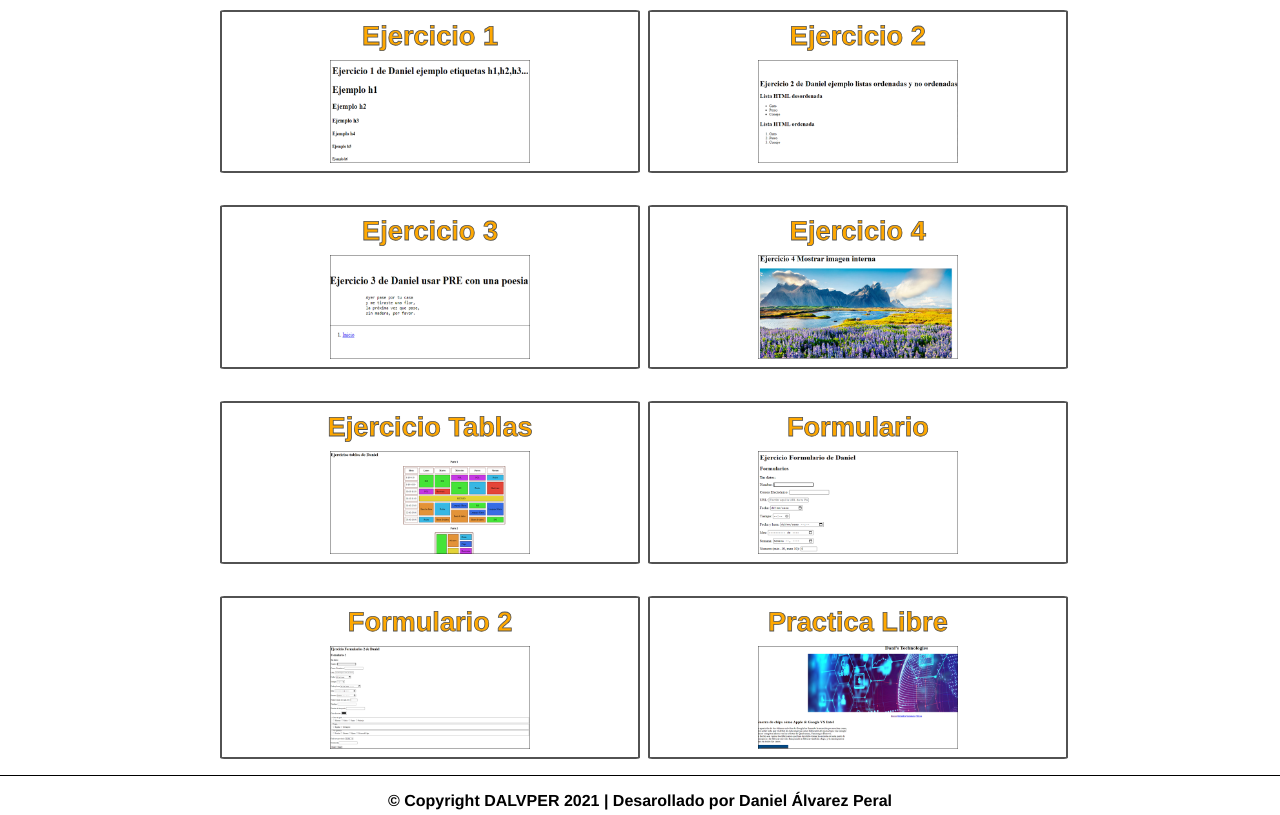
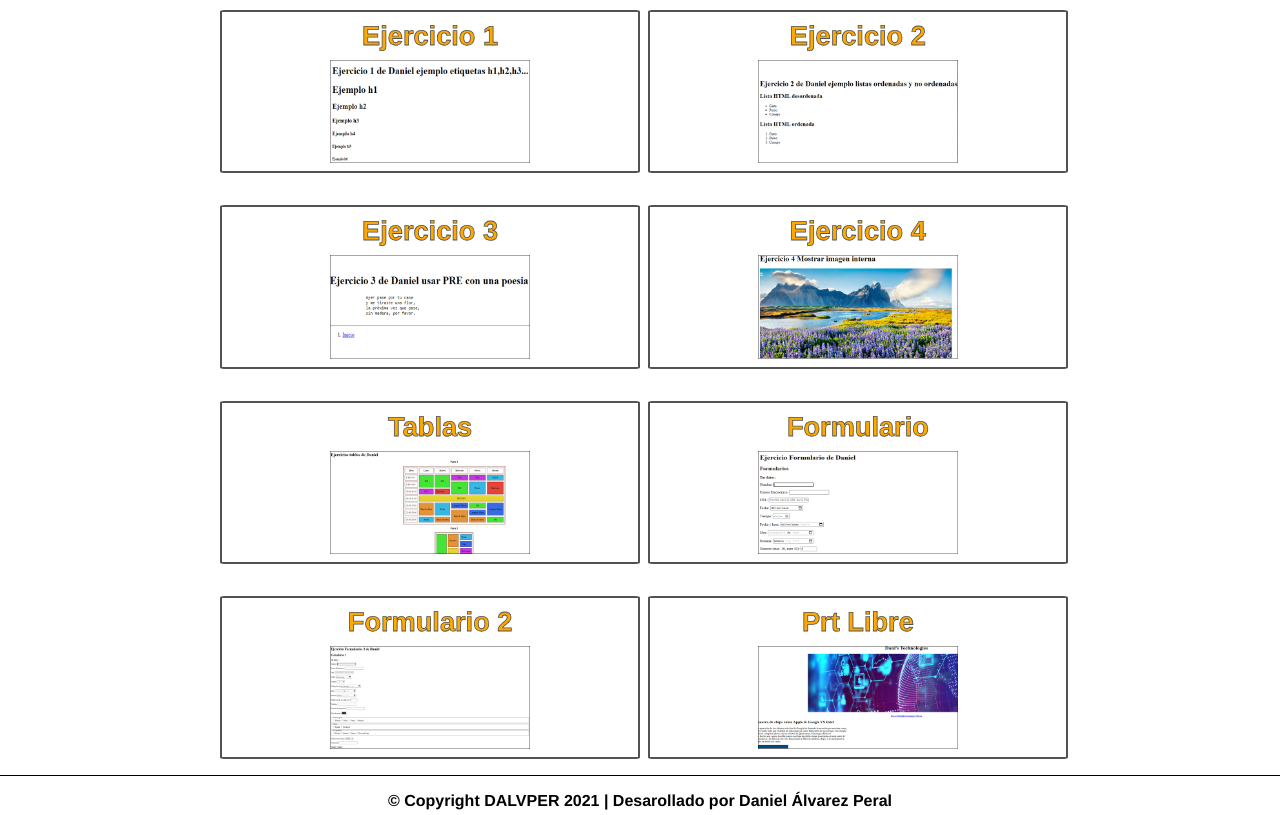
Before and after one commit to dalvper2506/dalvper2506.github.io, a plain HTML site: page ejercicioHTML.html in a window 1280 px wide. Shown: the part 265-1080 px from the top of the page. Drawn offline with Linux system fonts and the light colour scheme.

Commit message:
Update ejercicioHTML.html

```diff
--- a/ejercicioHTML.html
+++ b/ejercicioHTML.html
@@ -58,7 +58,7 @@
                         <a href="ejercicios/ejercicio4.html"><img src="img/ej4.png"></a>
                     </div>
                     <div class="ejercicio_individual">
-                        <h1><a href="ejercicios/tablas.html">Ejercicio Tablas</a></h1>
+                        <h1><a href="ejercicios/tablas.html">Tablas</a></h1>
                         <a href="ejercicios/tablas.html"><img src="img/ej5.png"></a>
                     </div>
                     <div class="ejercicio_individual">
@@ -70,7 +70,7 @@
                         <a href="ejercicios/formulario2.html"><img src="img/ej7.png"></a>
                     </div>
                     <div class="ejercicio_individual">
-                        <h1><a href="practica_Libre/PaginaPrincipal.html">Practica Libre</a></h1>
+                        <h1><a href="practica_Libre/PaginaPrincipal.html">Prt Libre</a></h1>
                         <a href="practica_Libre/PaginaPrincipal.html"><img src="img/ej8.png"></a>
                     </div>
                 </div>
```
